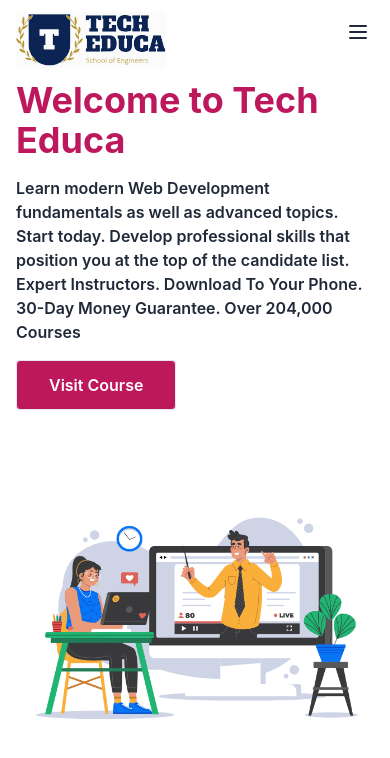
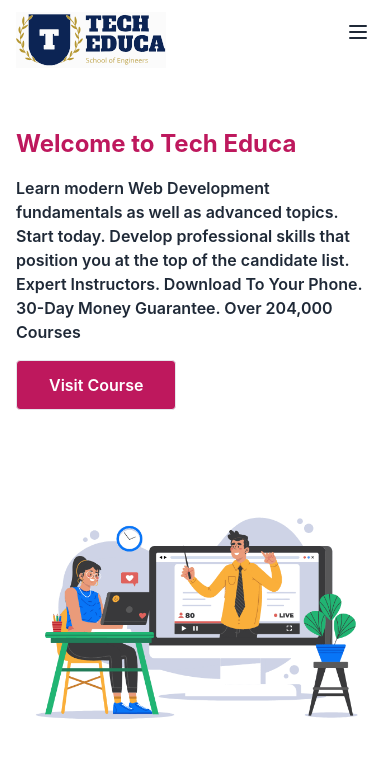
Before and after one commit to ShapnaAkter06/Tech-Educa, a React (Create React App) app: page / in a window 390 px wide. Shown: the top 758 px of the page. Built offline with nearby package versions, Linux system fonts and the light colour scheme; no server answers.

Commit message:
some style changed

```diff
--- a/src/Components/Pages/Home/Home.js
+++ b/src/Components/Pages/Home/Home.js
@@ -4,9 +4,9 @@ import homeBg from '../../../assets/home.gif'
 
 const Home = () => {
     return (
-        <div className='flex flex-col lg:flex-row justify-around items-center px-4 mx-auto sm:max-w-xl md:max-w-full lg:max-w-screen-xl md:px-24'>
+        <div className='flex flex-col lg:flex-row justify-around items-center px-4 py-12 lg:py-0 mx-auto sm:max-w-xl md:max-w-full lg:max-w-screen-xl md:px-24'>
             <div className='max-w-xl mb-6 lg:mt-8 font-semibold'>
-                <h1 className='text-4xl font-bold mb-4 text-pink-700'>Welcome to Tech Educa</h1>
+                <h1 className='text-2xl font-bold mb-4 text-pink-700'>Welcome to Tech Educa</h1>
                 <p>Learn modern Web Development fundamentals as well as advanced topics. Start today. Develop professional skills that position you at the top of the candidate list. Expert Instructors. Download To Your Phone. 30-Day Money Guarantee. Over 204,000 Courses</p>
                 <Link to='/courses'>
                 <button type="button" className="px-8 py-3 font-semibold border rounded dark:border-gray-100 dark:text-gray-100 bg-pink-700 text-white mt-4">Visit Course</button>
```
